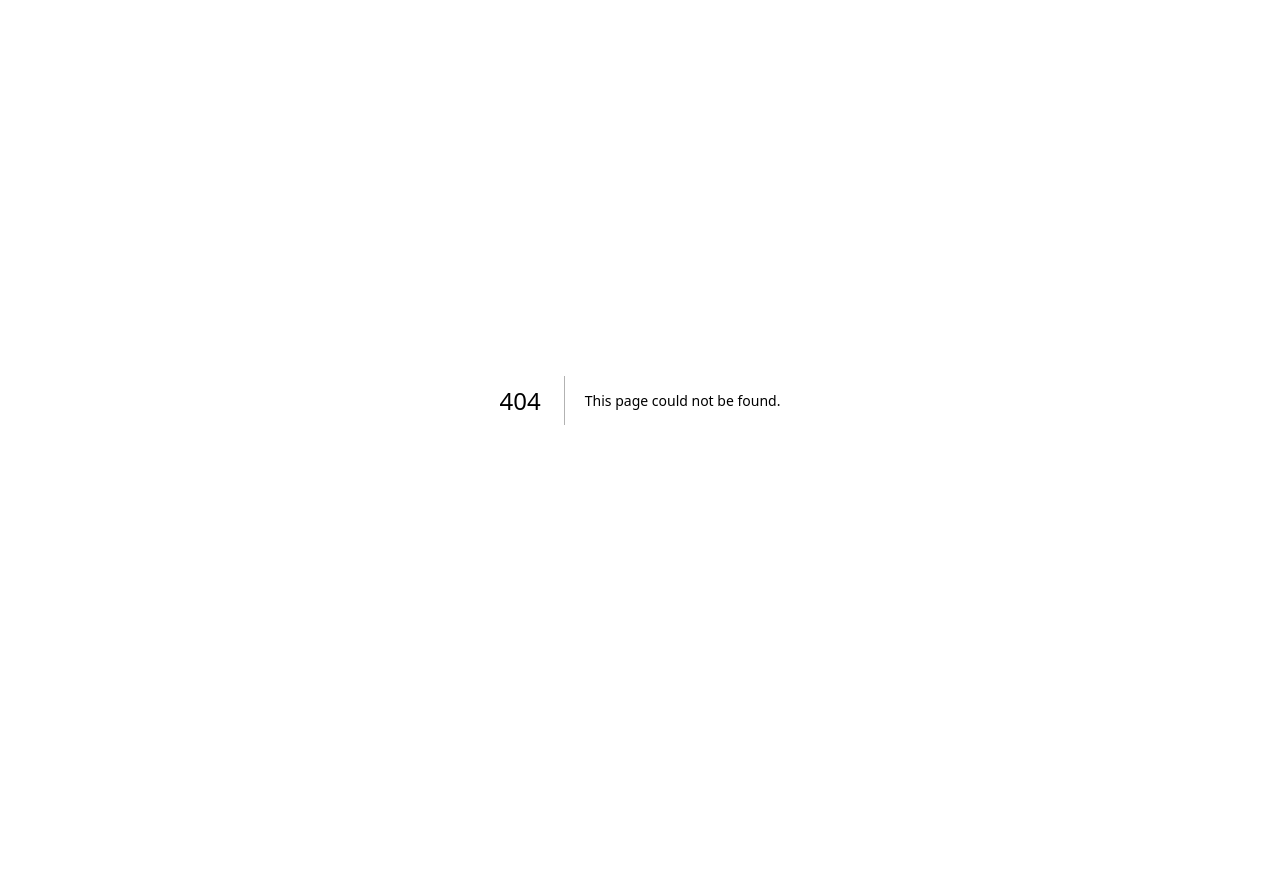
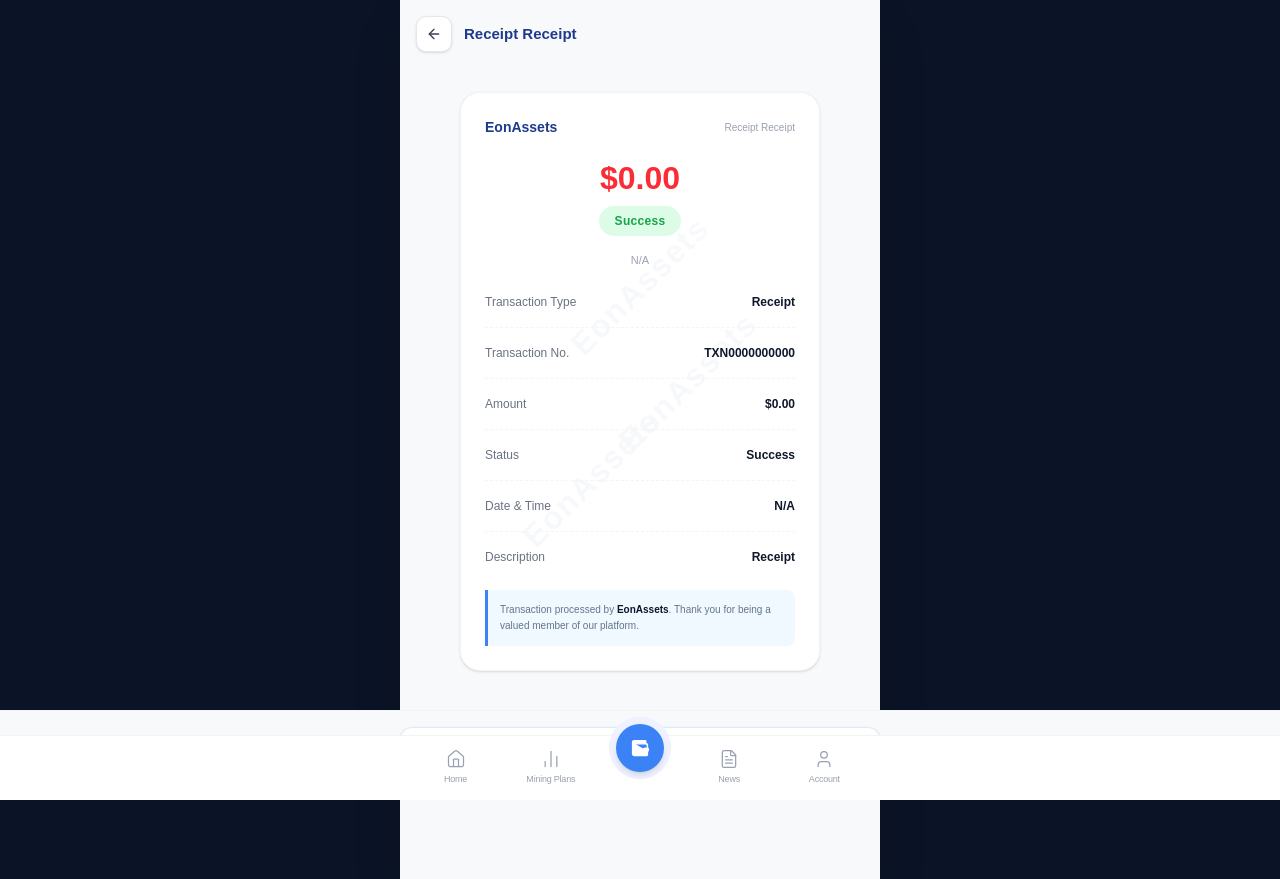
Before and after one commit to chinedu-freedom/eonassetsmining-user, a Next.js app: page /dashboard/transactions/receipt in a window 1280 px wide. Before the commit this address had no page. Before the commit the page ends 800 px from the top, so only its background shows below. Built offline with nearby package versions, Linux system fonts and the light colour scheme.

Commit message:
feat: new-features

```diff
--- a/package.json
+++ b/package.json
@@ -9,6 +9,8 @@
     "lint": "eslint"
   },
   "dependencies": {
+    "html2canvas": "^1.4.1",
+    "jspdf": "^4.2.1",
     "lucide-react": "^1.17.0",
     "next": "16.2.7",
     "react": "19.2.4",
--- a/src/app/dashboard/transactions/page.jsx
+++ b/src/app/dashboard/transactions/page.jsx
@@ -115,7 +115,21 @@ export default function TransactionsPage() {
           {filteredTransactions.length > 0 ? (
             <div className="space-y-2.5">
               {filteredTransactions.map(tx => (
-                <div key={tx.id} className="bg-white rounded-[14px] p-3 border border-gray-100 shadow-[0_2px_8px_-4px_rgba(0,0,0,0.05)] flex items-center justify-between">
+                <div
+                  key={tx.id}
+                  onClick={() => {
+                    const params = new URLSearchParams({
+                      id: tx.id.toString(),
+                      title: tx.title,
+                      date: tx.date,
+                      amount: tx.amount,
+                      status: tx.status,
+                      type: tx.type
+                    });
+                    router.push(`/dashboard/transactions/receipt?${params.toString()}`);
+                  }}
+                  className="bg-white rounded-[14px] p-3 border border-gray-100 shadow-[0_2px_8px_-4px_rgba(0,0,0,0.05)] flex items-center justify-between cursor-pointer hover:bg-gray-50 active:scale-[0.99] transition-all"
+                >
                   <div className="flex items-center gap-3">
                     <div className={`w-10 h-10 rounded-[10px] flex items-center justify-center ${tx.iconBg} ${tx.iconColor}`}>
                       <tx.icon size={18} />
--- /dev/null
+++ b/src/app/dashboard/transactions/receipt/page.jsx
@@ -0,0 +1,169 @@
+"use client";
+
+import { useRef, Suspense } from "react";
+import { useRouter, useSearchParams } from "next/navigation";
+import { ArrowLeft, Image as ImageIcon, FileText } from "lucide-react";
+import html2canvas from "html2canvas";
+import jsPDF from "jspdf";
+
+function ReceiptContent() {
+  const router = useRouter();
+  const searchParams = useSearchParams();
+  const receiptRef = useRef(null);
+
+  // Extract from URL query params
+  const id = searchParams.get("id") || "0";
+  const title = searchParams.get("title") || "Receipt";
+  const date = searchParams.get("date") || "N/A";
+  const amount = searchParams.get("amount") || "$0.00";
+  const status = searchParams.get("status") || "SUCCESS";
+  const type = searchParams.get("type") || "Transaction";
+
+  // Format transaction number
+  const txnNo = `TXN${id.padStart(10, '0')}`;
+
+  // Determine if it's an addition or deduction for color
+  const isPositive = amount.startsWith('+');
+  const amountColor = isPositive ? "text-[#10b981]" : "text-red-500";
+
+  // Format title for receipt (if "Welcome Bonus", receipt is "Welcome Bonus Receipt")
+  const receiptTitle = `${title} Receipt`;
+
+  const handleShareAsImage = async () => {
+    if (!receiptRef.current) return;
+    try {
+      const canvas = await html2canvas(receiptRef.current, { scale: 2 });
+      const image = canvas.toDataURL("image/png", 1.0);
+      const link = document.createElement("a");
+      link.download = `EonAssets-${title}-Receipt.png`;
+      link.href = image;
+      link.click();
+    } catch (error) {
+      console.error("Failed to generate image", error);
+    }
+  };
+
+  const handleShareAsPDF = async () => {
+    if (!receiptRef.current) return;
+    try {
+      const canvas = await html2canvas(receiptRef.current, { scale: 2 });
+      const imgData = canvas.toDataURL("image/png");
+      const pdf = new jsPDF({
+        orientation: "portrait",
+        unit: "px",
+        format: [canvas.width, canvas.height]
+      });
+      pdf.addImage(imgData, "PNG", 0, 0, canvas.width, canvas.height);
+      pdf.save(`EonAssets-${title}-Receipt.pdf`);
+    } catch (error) {
+      console.error("Failed to generate PDF", error);
+    }
+  };
+
+  return (
+    <div className="flex flex-col h-full bg-[#f8f9fa] overflow-y-auto [&::-webkit-scrollbar]:hidden pb-32">
+      {/* Header */}
+      <div className="bg-[#f8f9fa] px-4 py-4 flex items-center gap-3 sticky top-0 z-20">
+        <button
+          onClick={() => router.back()}
+          className="w-9 h-9 bg-white border border-gray-200 rounded-[10px] flex items-center justify-center transition-colors text-gray-700 shadow-sm hover:bg-gray-50 shrink-0"
+        >
+          <ArrowLeft size={16} />
+        </button>
+        <h1 className="text-[#1e3a8a] text-[15px] font-bold truncate max-w-[260px]">{receiptTitle}</h1>
+      </div>
+
+      <div className="px-4 max-w-[480px] mx-auto w-full flex-1 flex flex-col items-center pt-6">
+
+        {/* Receipt Card */}
+        <div
+          ref={receiptRef}
+          className="bg-white rounded-[20px] shadow-sm border border-gray-100 w-full max-w-[360px] p-6 relative overflow-hidden flex flex-col items-center"
+        >
+          {/* Watermarks */}
+          <div className="absolute inset-0 pointer-events-none flex flex-col items-center justify-center gap-12 z-0 opacity-[0.03]">
+             <span className="text-[32px] font-bold tracking-wider text-[#1e3a8a] whitespace-nowrap -rotate-45">EonAssets</span>
+             <span className="text-[32px] font-bold tracking-wider text-[#1e3a8a] whitespace-nowrap -rotate-45 ml-24">EonAssets</span>
+             <span className="text-[32px] font-bold tracking-wider text-[#1e3a8a] whitespace-nowrap -rotate-45 -ml-24">EonAssets</span>
+          </div>
+
+          <div className="w-full flex justify-between items-center mb-6 relative z-10">
+            <div className="text-[#1e3a8a] font-bold text-[14px]">EonAssets</div>
+            <div className="text-gray-400 text-[10px] truncate max-w-[150px]">{receiptTitle}</div>
+          </div>
+
+          <div className={`${amountColor} font-bold text-[32px] leading-none mb-3 relative z-10`}>
+            {amount}
+          </div>
+
+          <div className="bg-[#dcfce7] text-[#16a34a] px-4 py-1.5 rounded-full text-[12px] font-bold tracking-wide mb-4 relative z-10 capitalize">
+            {status.toLowerCase()}
+          </div>
+
+          <div className="text-gray-400 text-[11px] mb-6 relative z-10">
+            {date}
+          </div>
+
+          <div className="w-full space-y-4 relative z-10">
+            <div className="flex justify-between items-center border-b border-dashed border-gray-100 pb-4">
+              <span className="text-gray-500 text-[12px]">Transaction Type</span>
+              <span className="text-[#0f172a] text-[12px] font-bold truncate max-w-[160px] text-right">{title}</span>
+            </div>
+            <div className="flex justify-between items-center border-b border-dashed border-gray-100 pb-4">
+              <span className="text-gray-500 text-[12px]">Transaction No.</span>
+              <span className="text-[#0f172a] text-[12px] font-bold">{txnNo}</span>
+            </div>
+            <div className="flex justify-between items-center border-b border-dashed border-gray-100 pb-4">
+              <span className="text-gray-500 text-[12px]">Amount</span>
+              <span className="text-[#0f172a] text-[12px] font-bold">{amount}</span>
+            </div>
+            <div className="flex justify-between items-center border-b border-dashed border-gray-100 pb-4">
+              <span className="text-gray-500 text-[12px]">Status</span>
+              <span className="text-[#0f172a] text-[12px] font-bold capitalize">{status.toLowerCase()}</span>
+            </div>
+            <div className="flex justify-between items-center border-b border-dashed border-gray-100 pb-4">
+              <span className="text-gray-500 text-[12px]">Date & Time</span>
+              <span className="text-[#0f172a] text-[12px] font-bold max-w-[160px] text-right">{date}</span>
+            </div>
+            <div className="flex justify-between items-center pb-4">
+              <span className="text-gray-500 text-[12px]">Description</span>
+              <span className="text-[#0f172a] text-[12px] font-bold truncate max-w-[160px] text-right">{title}</span>
+            </div>
+          </div>
+
+          <div className="w-full bg-[#f0f9ff] border-l-[3px] border-[#3b82f6] rounded-r-[8px] p-3 mt-2 relative z-10">
+            <p className="text-[#64748b] text-[10px] leading-relaxed">
+              Transaction processed by <span className="font-bold text-[#0f172a]">EonAssets</span>. Thank you for being a valued member of our platform.
+            </p>
+          </div>
+        </div>
+      </div>
+
+      {/* Bottom Actions */}
+      <div className="fixed bottom-0 left-0 right-0 bg-[#f8f9fa] border-t border-gray-100 pb-6 pt-4 px-4 z-50">
+        <div className="max-w-[480px] mx-auto w-full flex gap-3">
+          <button
+            onClick={handleShareAsImage}
+            className="flex-1 bg-white border border-blue-100 text-[#3b82f6] flex items-center justify-center gap-2 py-3.5 rounded-[12px] text-[13px] font-medium hover:bg-blue-50 active:scale-[0.98] transition-all shadow-sm"
+          >
+            <ImageIcon size={16} /> Share as image
+          </button>
+          <button
+            onClick={handleShareAsPDF}
+            className="flex-1 bg-white border border-blue-100 text-[#3b82f6] flex items-center justify-center gap-2 py-3.5 rounded-[12px] text-[13px] font-medium hover:bg-blue-50 active:scale-[0.98] transition-all shadow-sm"
+          >
+            <FileText size={16} /> Share as PDF
+          </button>
+        </div>
+      </div>
+    </div>
+  );
+}
+
+export default function ReceiptPage() {
+  return (
+    <Suspense fallback={<div className="p-8 text-center text-gray-500 text-sm">Loading receipt...</div>}>
+      <ReceiptContent />
+    </Suspense>
+  );
+}
```
Also changed, not shown: 1 other file (tests, documents, lock files or other folders).
